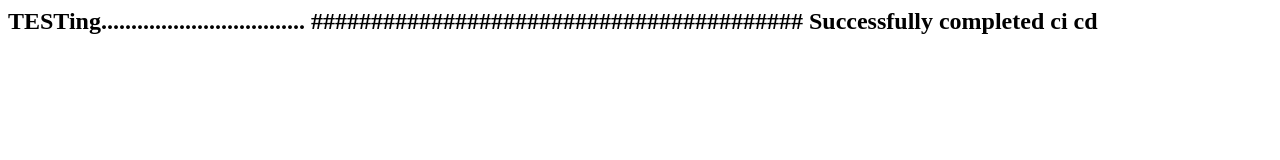
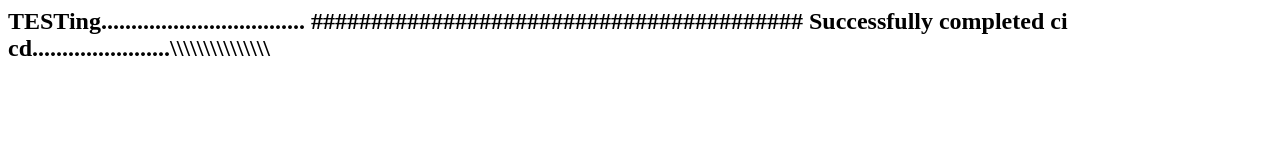
Before and after one commit to gokulam2000/gokulf1, a plain HTML site: page index.html in a window 1280 px wide. Drawn offline with Linux system fonts and the light colour scheme.

Commit message:
Update 4index.html

```diff
--- a/index.html
+++ b/index.html
@@ -1,4 +1,4 @@
 <h2>
   TESTing..................................
-  ######################################### Successfully completed ci cd
+  ######################################### Successfully completed ci cd.......................\\\\\\\\\\\\\\\
 </h2>
```
